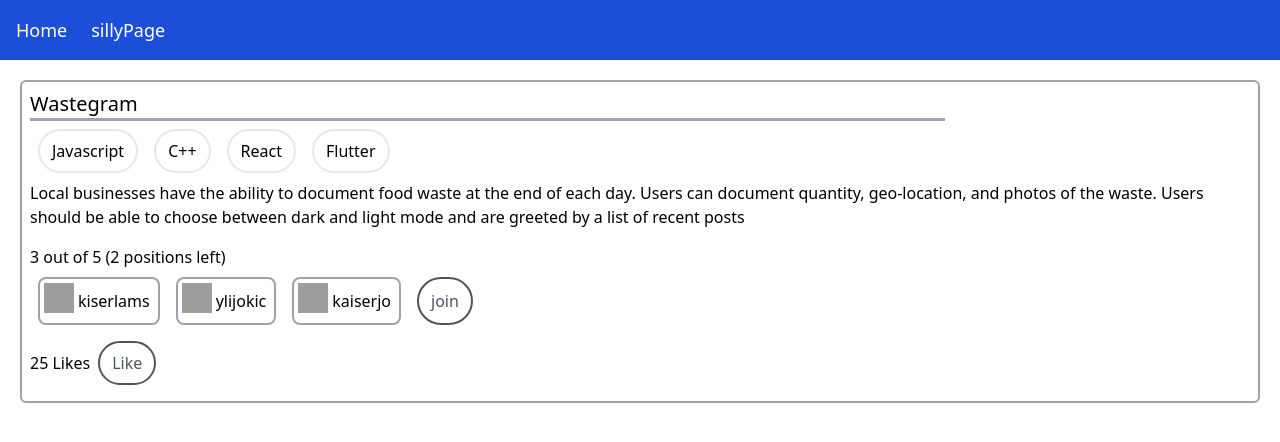
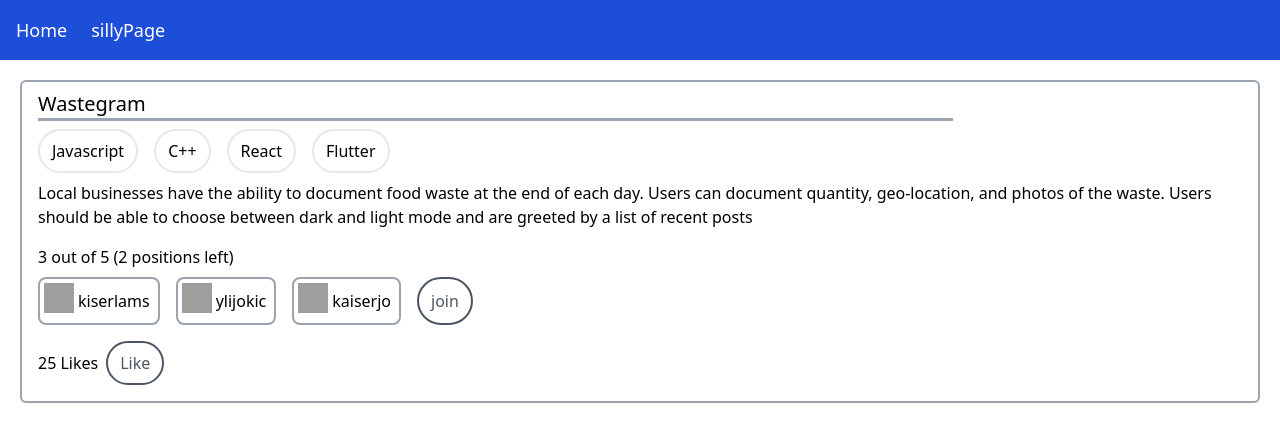
Before and after one commit to kiserd/OSU-CS467-Capstone-Project, a Next.js app in the folder portfolio-project-matching-app/: page /test_projectCardPage in a window 1280 px wide. Shown: the top 442 px of the page. Built offline with nearby package versions, Linux system fonts and the light colour scheme; grey boxes are pictures that could not be loaded.

Commit message:
fixed left margin to look aligned with buttons (built-in margin)

```diff
--- a/portfolio-project-matching-app/components/ProjectCard.js
+++ b/portfolio-project-matching-app/components/ProjectCard.js
@@ -1,4 +1,3 @@
-import styles from '../styles/ProjectCard.module.css'
 import Button from '../components/Button'
 import UserIcon from '../components/UserIcon'
 import { doc } from '@firebase/firestore'
@@ -13,19 +12,19 @@ const ProjectCard = ({ project }) => {
     }
     return (
         <div className='p-2 w-full h-full border-2 border-gray-400 rounded-md'>
-            <div className='w-full'>
+            <div className='w-full ml-2'>
                 <p className='text-xl font-medium'>{project.name}</p>
             </div>
-            <hr className='w-11/12 sm:w-9/12 border-b-2 border-gray-400'/>
+            <hr className='w-11/12 sm:w-9/12 ml-2 border-b-2 border-gray-400'/>
             <div className='flex flex-wrap'>
                 {project.technologies.map((technology) => {
                     return <Button key={technology.id} text={technology.name}/>
                 })}
             </div>
-            <div>
+            <div className='ml-2'>
                 <p>{project.description}</p>
             </div>
-            <div className='mt-4'>
+            <div className='mt-4 ml-2'>
                 <p>{project.census} out of {project.capacity} ({project.capacity - project.census} positions left)</p>
             </div>
             <div className='flex flex-wrap'>
@@ -34,7 +33,7 @@ const ProjectCard = ({ project }) => {
                 })}
                 <Button text='join' type='btnGeneral' />
             </div>
-            <div className='inline'>
+            <div className='inline ml-2'>
                 <h3 className='inline'>{project.likes} Likes</h3>
                 <Button text='Like' onClick={likeProject} type='btnGeneral' />
             </div>
```
Also changed, not shown: portfolio-project-matching-app/styles/ProjectCard.module.css (deleted).
